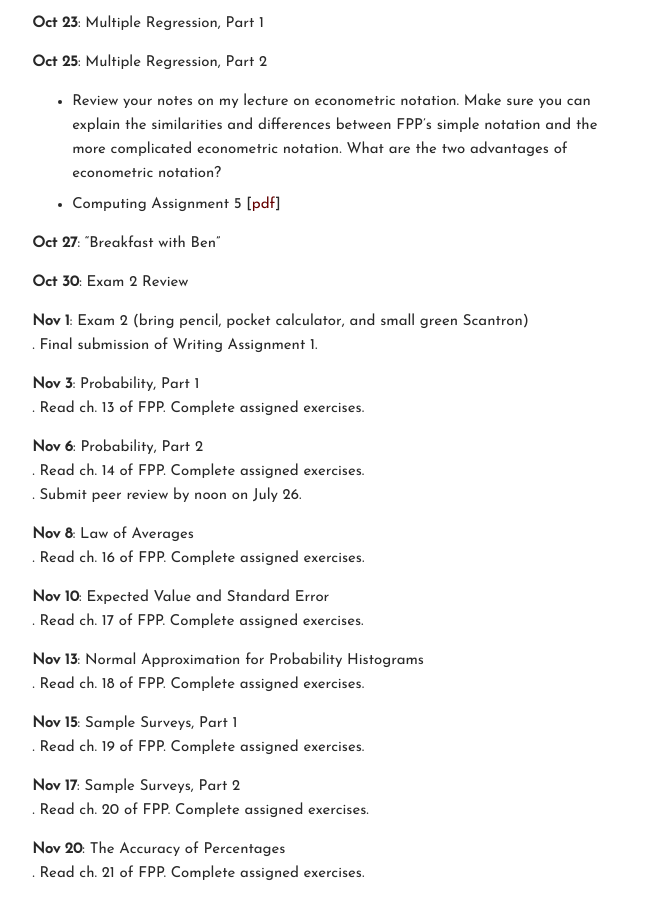
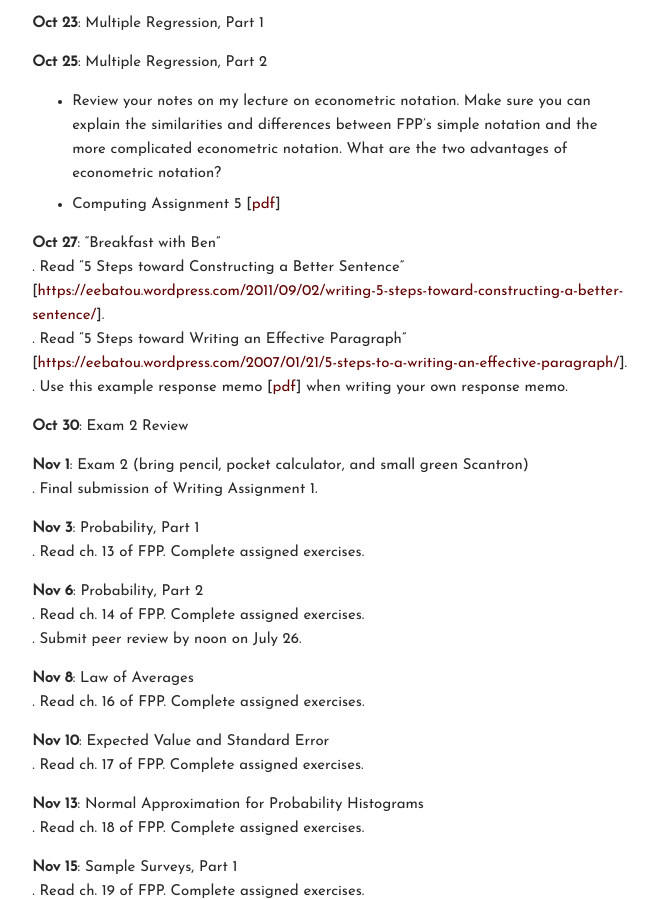
Before and after one commit to carlislerainey/carlislerainey.github.io, a Jekyll site: the page built from teaching/pols-209/index.md, in a window 1280 px wide and 900 px high, scrolled down 2645 px. Shown: the whole window, without its empty margins (430-1088 px from the left). Built offline with Jekyll 4.4.1, drawn with Linux system fonts in a browser that asks for light colours.

Commit message:
update 209

```diff
--- a/teaching/pols-209/index.md
+++ b/teaching/pols-209/index.md
@@ -120,6 +120,9 @@ Regression, Part 2
  - Computing Assignment 5 [[pdf](files/r-assign-05.pdf)]
 
 **Oct 27**: "Breakfast with Ben"
+. Read "5 Steps toward Constructing a Better Sentence" [[https://eebatou.wordpress.com/2011/09/02/writing-5-steps-toward-constructing-a-better-sentence/](web)].
+. Read "5 Steps toward Writing an Effective Paragraph" [[https://eebatou.wordpress.com/2007/01/21/5-steps-to-a-writing-an-effective-paragraph/](web)].
+. Use this example response memo [[pdf](files/example-response-memo.pdf)] when writing your own response memo.
 
 **Oct 30**: Exam 2 Review
 
```
